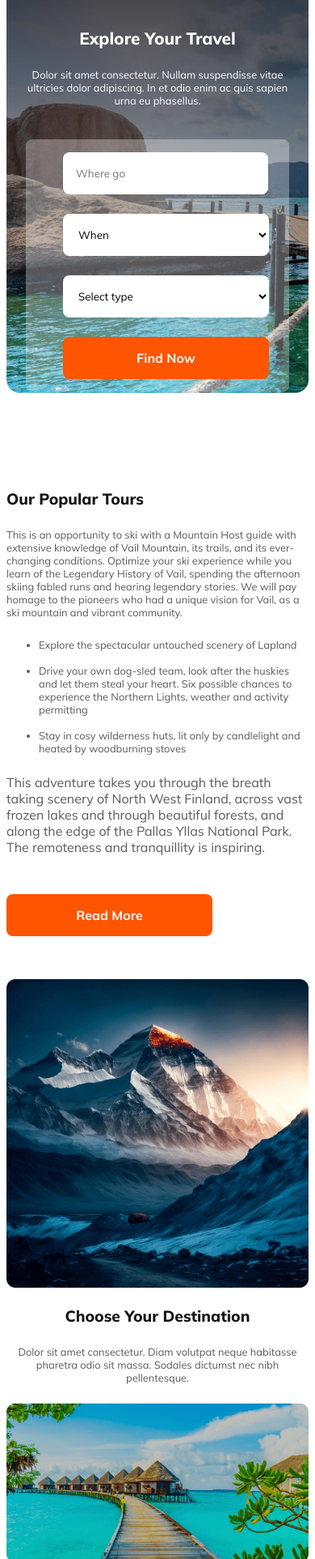
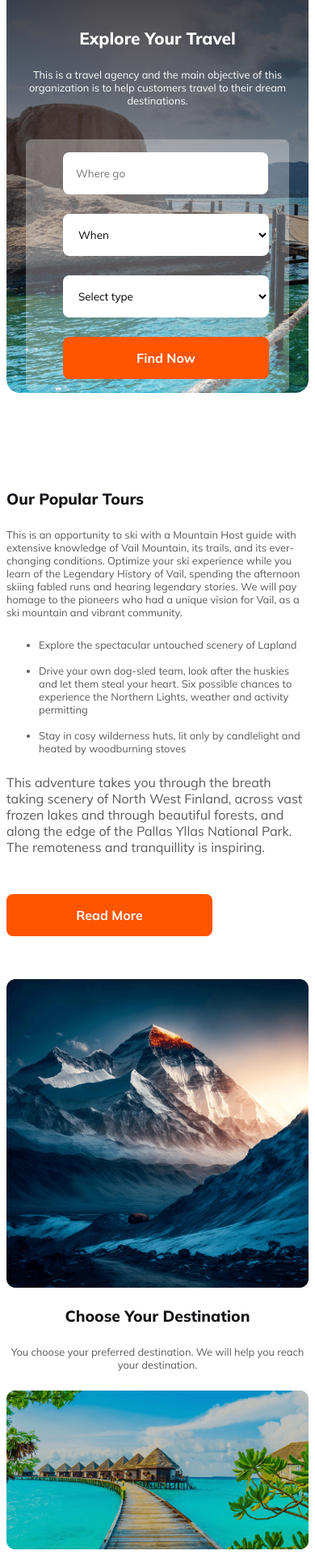
Before and after one commit to joymajumder23/second-assignment, a plain HTML site: page index.html in a window 390 px wide. Shown: the part 75-2000 px from the top of the page at 81% size. Drawn offline with Linux system fonts and the light colour scheme.

Commit message:
some content and reward section updated with responsive

```diff
--- a/index.html
+++ b/index.html
@@ -29,8 +29,7 @@
             <div class="banner">
                 <div class="banner-content">
                     <h1 class="banner-title">Explore Your Travel</h1>
-                    <p class="banner-des">Dolor sit amet consectetur. Nullam suspendisse vitae ultricies dolor
-                        adipiscing. In et odio enim ac quis sapien urna eu phasellus.</p>
+                    <p class="banner-des">This is a travel agency and the main objective of this organization is to help customers travel to their dream destinations.</p>
                 </div>
                 <div class="banner-filter-bar">
                     <div class="banner-search-bar">
@@ -86,7 +85,7 @@
         <!-- destination section start here -->
         <section id="destination-section">
             <h3 class="section-text-title section-title">Choose Your Destination</h3>
-            <p class="section-text-des section-des">Dolor sit amet consectetur. Diam volutpat neque habitasse pharetra odio sit massa. Sodales dictumst nec nibh pellentesque.</p>
+            <p class="section-text-des section-des">You choose your preferred destination. We will help you reach your destination.</p>
             <div class="img-container">
                 <!-- <h1 class="maldives-text">Maldives</h1> -->
                 <div class="row">
@@ -123,7 +122,7 @@
         <!-- why choose start here -->
         <section id="why-section">
             <h3 class="section-text-title section-title">Why Choose Us</h3>
-            <p class="section-text-des section-des">Dolor sit amet consectetur. Diam volutpat neque habitasse pharetra odio sit massa. Sodales dictumst nec nibh pellentesque.</p>
+            <p class="section-text-des section-des">You will get all kinds of facilities here. Our service consists of many types of arrangements. Notable among them is - you will get hotels at your fingertips, that too at a very affordable price. We provide various information for traveling here and we provide excellent service to our customers.</p>
             <div class="why-choose-container">
                 <!-- <div class="hotel">
                     <div class="hotel-content">
--- a/styles/style.css
+++ b/styles/style.css
@@ -228,6 +228,8 @@ ul>li {
 
 .newest-travel-title {
     text-align: center;
+    text-decoration: underline;
+    margin-top: 100px;
 }
 
 .sundarban .sundarban-img {
@@ -345,7 +347,6 @@ ul>li {
     position: relative;
 }
 
-.form {}
 
 .form input[type="name"],
 input[type="email"] {
@@ -459,6 +460,8 @@ footer {
 
 /* small/mobile screen responsive */
 @media only screen and (max-width: 600px) {
+
+    /* nav items responsive */
     .items-container {
         display: none;
         flex-direction: column;
@@ -487,6 +490,7 @@ footer {
         height: 30px;
     }
 
+    /* banner section responsive */
     .banner {
         padding: 32px 24px;
     }
@@ -523,6 +527,7 @@ footer {
         width: 255px;
     }
 
+    /* popular tour section responsive */
     #popular-tour-section {
         flex-direction: column;
         width: 100%;
@@ -543,7 +548,7 @@ footer {
         height: 100%;
     }
 
-
+    /* rewarded or sundarban travel section responsive */
     .newest-travel-title {
         padding-top: 50px;
     }
@@ -557,6 +562,7 @@ footer {
         padding-top: 20px;
     }
 
+    /* why choose section responsive */
     .why-flex,
     .row,
     .newsletter {
@@ -569,6 +575,7 @@ footer {
         width: 100%;
     }
 
+    /* newsletter section responsive */
     .form input[type="name"],
     input[type="email"] {
         padding: 16px 60px;
@@ -612,9 +619,7 @@ footer {
         margin-bottom: 20px;
     }
 
-
-
-
+    /* footer section responsive */
     #footer-section {
         padding: 30px 44px;
     }
```
